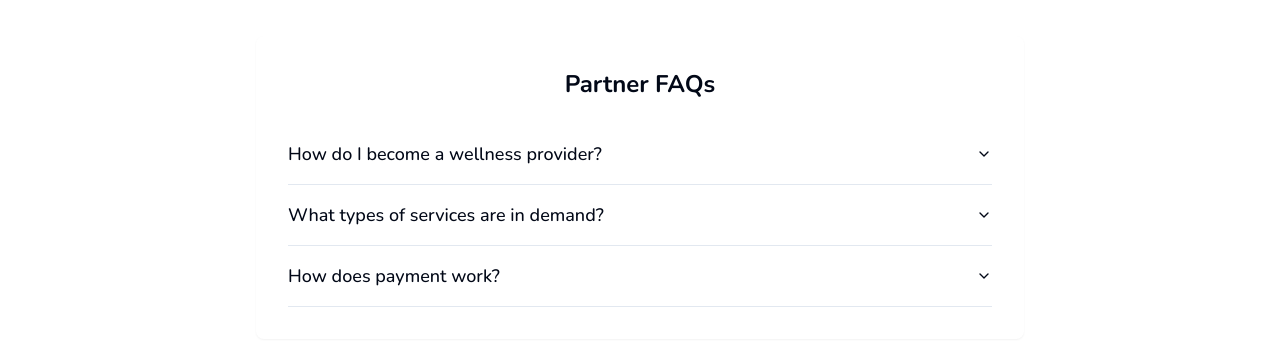
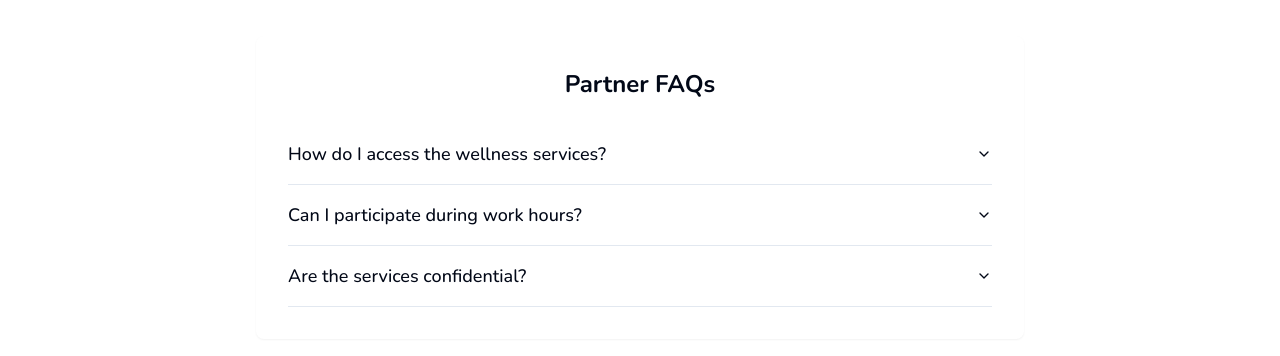
Before and after one commit to meltdown-nepal/meltwave-hub, a React (Vite) app: page /employees in a window 1280 px wide. Shown: the part 3280-3636 px from the top of the page. Built offline with nearby package versions, Linux system fonts and the light colour scheme.

Commit message:
FAQs of employee

```diff
--- a/src/pages/ForEmployees.tsx
+++ b/src/pages/ForEmployees.tsx
@@ -9,18 +9,18 @@ import {
 } from "@/components/ui/accordion";
 import VideoTestimonial from '@/components/VideoTestimonial';
 
-const partnerFaqs = [
+const EmployeeFaqs = [
   {
-    question: "How do I become a wellness provider?",
-    answer: "Submit your application through our partner portal. We'll review your qualifications and certifications, and guide you through the onboarding process."
+    question: "How do I access the wellness services?",
+    answer: "Simply log in to our platform using your company credentials. You'll have immediate access to all wellness services, scheduling tools, and resources."
   },
   {
-    question: "What types of services are in demand?",
-    answer: "High-demand services include fitness training, nutrition coaching, mindfulness sessions, and stress management workshops. Both virtual and in-person services are needed."
+    question: "Can I participate during work hours?",
+    answer: "Most companies allow flexibility for wellness activities. Check with your HR department about your company's specific policies."
   },
   {
-    question: "How does payment work?",
-    answer: "We handle all payment processing. You'll receive bi-weekly payments for services rendered, with detailed reporting and analytics."
+    question: "Are the services confidential?",
+    answer: "Yes, all individual wellness activities and health information are completely confidential and protected by HIPAA regulations."
   }
 ];
 const ForEmployees = () => {
@@ -347,7 +347,7 @@ const ForEmployees = () => {
           <div className="max-w-3xl mx-auto bg-white rounded-lg shadow-sm p-4 md:p-8">
             <h3 className="text-2xl font-bold mb-6 text-center">Partner FAQs</h3>
             <Accordion type="single" collapsible className="w-full">
-              {partnerFaqs.map((faq, index) => (
+              {EmployeeFaqs.map((faq, index) => (
                 <AccordionItem key={index} value={`partner-${index}`}>
                   <AccordionTrigger className="text-left font-medium text-lg hover:no-underline">
                     {faq.question}
```
